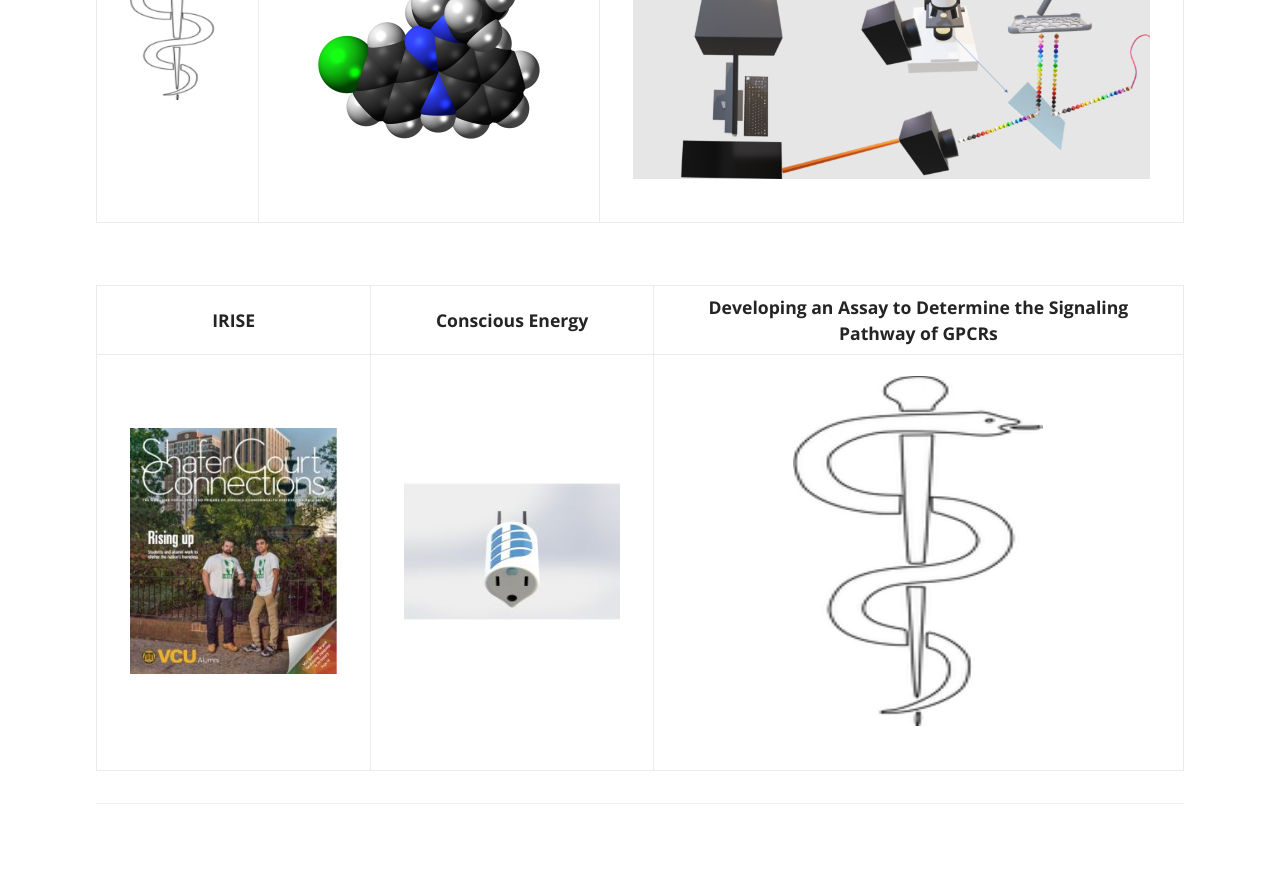
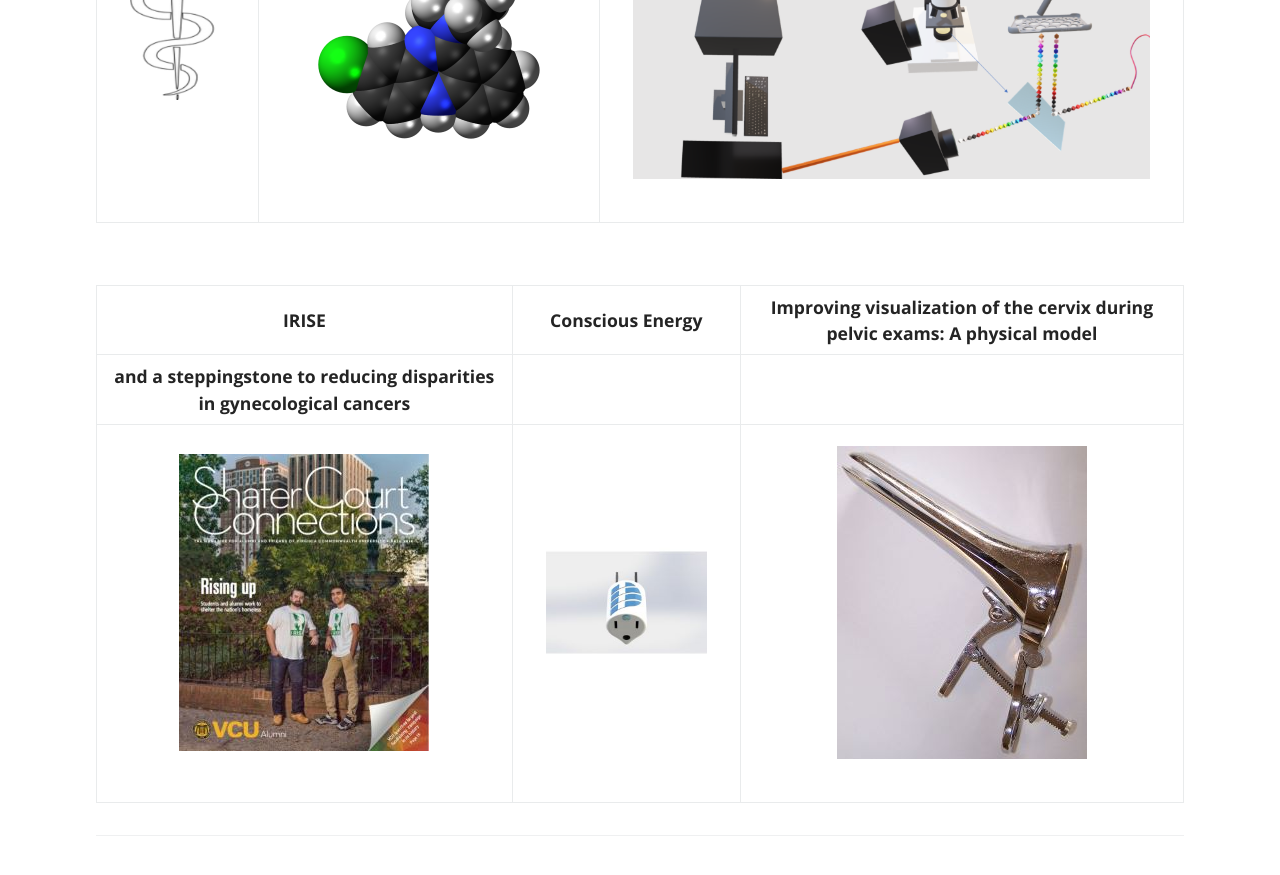
Before and after one commit to EyeCanDoIt/EyeCanDoIt.github.io, a Jekyll site: the page built from index.md, in a window 1280 px wide and 900 px high, scrolled down 2086 px. Shown: the top 875 px of the window. Built offline with Jekyll 4.4.1, drawn with Linux system fonts in a browser that asks for light colours.

Commit message:
Update index.md

```diff
--- a/index.md
+++ b/index.md
@@ -52,6 +52,7 @@ Virginia Commonwealth University (VCU), Richmond, VA		&nbsp;&nbsp;&nbsp;&nbsp;&n
 
 <br>
 
-| IRISE | Conscious Energy | Developing an Assay to Determine the Signaling Pathway of GPCRs |
+| IRISE | Conscious Energy | Improving visualization of the cervix during pelvic exams: A physical model
+and a steppingstone to reducing disparities in gynecological cancers |
 |     :---:    |     :---:      |     :---:     |
-| <a href="https://news.vcu.edu/article/on_the_rise_student_organization_helps_homeless_get_back_on_their" class="btn" style="color:#E0E0E0"><img src="https://EyeCanDoIt.github.io/Images/IRISE.jpg" alt="https://EyeCanDoIt.github.io/Images/IRISE.jpg" loading="lazy"></a>   | <a href="https://devpost.com/software/conscious-energy" class="btn" style="color:#E0E0E0"><img src="https://EyeCanDoIt.github.io/Images/CE.jpg" alt="https://EyeCanDoIt.github.io/Images/CE.jpg" loading="lazy"></a>     | <a href="gat" class="btn" style="color:#E0E0E0"><img src="https://EyeCanDoIt.github.io/Images/asclepius.png" alt="https://EyeCanDoIt.github.io/Images/asclepius.png" loading="lazy"></a>    |
+| <a href="https://news.vcu.edu/article/on_the_rise_student_organization_helps_homeless_get_back_on_their" class="btn" style="color:#E0E0E0"><img src="https://EyeCanDoIt.github.io/Images/IRISE.jpg" alt="https://EyeCanDoIt.github.io/Images/IRISE.jpg" loading="lazy"></a>   | <a href="https://devpost.com/software/conscious-energy" class="btn" style="color:#E0E0E0"><img src="https://EyeCanDoIt.github.io/Images/CE.jpg" alt="https://EyeCanDoIt.github.io/Images/CE.jpg" loading="lazy"></a>     | <a href="https://assets.researchsquare.com/files/rs-1942786/v1/604f232b-ecb0-4c56-bb5e-601ea0524aa8.pdf?c=1660224974" class="btn" style="color:#E0E0E0"><img src="https://EyeCanDoIt.github.io/Images/spec.jpg" alt="https://EyeCanDoIt.github.io/Images/spec.jpg" loading="lazy"></a>    |
```
